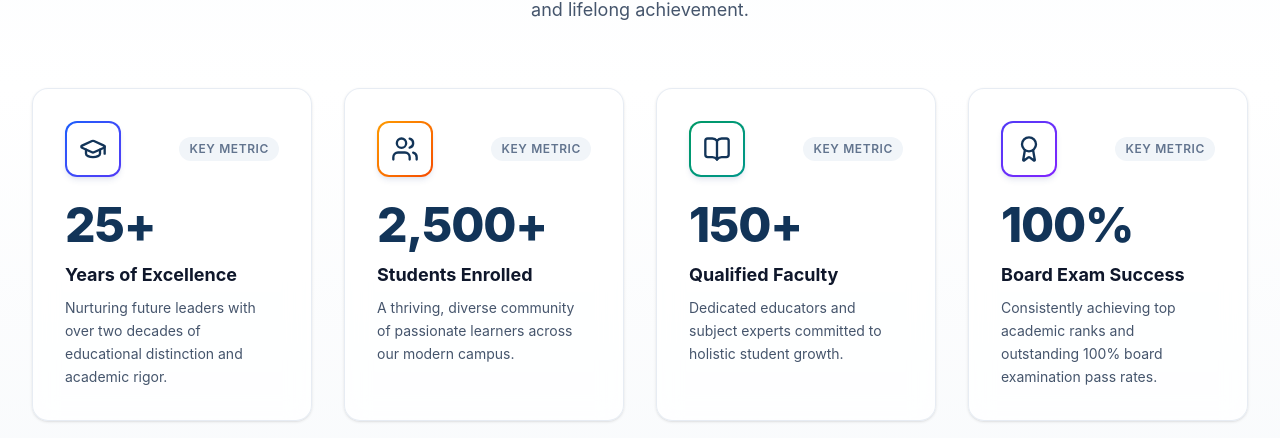
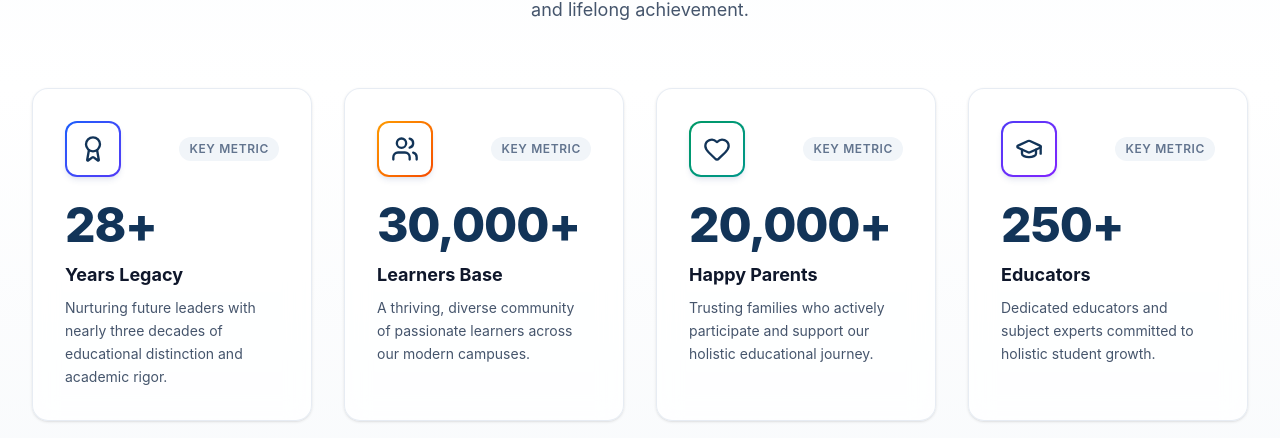
Before and after one commit to shivamvermajss/DETTROIN-INT-ShivamVerma-Website-Public, a React (Vite) app: page / in a window 1280 px wide. Shown: the part 1274-1712 px from the top of the page. Built offline with nearby package versions, Linux system fonts and the light colour scheme.

Commit message:
Built interactive animated statistics counter section

```diff
--- a/src/components/statistics/StatCard.jsx
+++ b/src/components/statistics/StatCard.jsx
@@ -1,22 +1,23 @@
 import React from 'react';
 import CountUp from 'react-countup';
 import { motion } from 'framer-motion';
+import { Award } from 'lucide-react'; // Fallback icon
 
 /**
  * StatCard Component
- * Renders an individual stat card with an icon, animated CountUp number, title, and description.
+ * Safely handles any icon format without crashing React.
  */
-const StatCard = ({ item, cardVariants }) => {
+const StatCard = ({ item = {}, cardVariants }) => {
   const { id, number, suffix, title, description, icon, iconGradient } = item;
-  const titleId = `stat-title-${id || title}`;
+  const titleId = `stat-title-${id || title || Math.random()}`;
 
-  // Helper to safely render icon whether it's a JSX Element (<Icon />) or a Component (Icon)
+  // Helper to safely render the icon
   const renderIcon = () => {
-    if (!icon) return null;
+    if (!icon) return <Award className="w-7 h-7 text-[#123458]" />;
 
     const iconClasses = "w-7 h-7 text-[#123458] group-hover:text-blue-600 transition-colors duration-300";
 
-    // Case 1: icon is already a JSX Element like <Users />
+    // 1. If icon is already a JSX Element like <Users />
     if (React.isValidElement(icon)) {
       return React.cloneElement(icon, {
         className: `${iconClasses} ${icon.props.className || ''}`,
@@ -24,9 +25,14 @@ const StatCard = ({ item, cardVariants }) => {
       });
     }
 
-    // Case 2: icon is a Component reference like Users
-    const IconComponent = icon;
-    return <IconComponent className={iconClasses} aria-hidden="true" />;
+    // 2. If icon is a valid React Component function (e.g. Users)
+    if (typeof icon === 'function' || (typeof icon === 'object' && icon.$$typeof)) {
+      const IconComponent = icon;
+      return <IconComponent className={iconClasses} aria-hidden="true" />;
+    }
+
+    // 3. Safe fallback if icon is an object/string that isn't a React component
+    return <Award className={iconClasses} aria-hidden="true" />;
   };
 
   return (
@@ -37,7 +43,7 @@ const StatCard = ({ item, cardVariants }) => {
       aria-labelledby={titleId}
       className="group relative h-full rounded-2xl bg-white/80 backdrop-blur-md border border-slate-200/80 p-6 sm:p-8 shadow-sm transition-all duration-300 hover:-translate-y-2 hover:shadow-xl hover:shadow-blue-900/5 hover:border-blue-200 focus-visible:outline-none focus-visible:ring-2 focus-visible:ring-[#2563EB] focus-visible:ring-offset-2 flex flex-col justify-between"
     >
-      {/* Subtle Top Accent Glow on Hover */}
+      {/* Top Accent Line */}
       <div className="absolute inset-x-0 top-0 h-1 rounded-t-2xl bg-gradient-to-r from-transparent via-blue-500/0 to-transparent group-hover:via-blue-500/40 transition-all duration-500" />
 
       <div>
@@ -59,7 +65,7 @@ const StatCard = ({ item, cardVariants }) => {
           <div className="text-4xl sm:text-5xl font-extrabold text-[#123458] tracking-tight flex items-baseline gap-0.5">
             <CountUp
               start={0}
-              end={number || 0}
+              end={typeof number === 'number' ? number : parseInt(number) || 0}
               duration={2.5}
               separator=","
               suffix={suffix || ''}
@@ -75,16 +81,15 @@ const StatCard = ({ item, cardVariants }) => {
 
         {/* Title */}
         <h3 id={titleId} className="text-lg font-bold text-slate-900 mb-2 group-hover:text-[#123458] transition-colors duration-200">
-          {title}
+          {title || 'Metric'}
         </h3>
 
         {/* Description */}
         <p className="text-sm text-slate-600 leading-relaxed font-normal">
-          {description}
+          {description || ''}
         </p>
       </div>
 
-      {/* Screen reader text */}
       <span className="sr-only">
         {number}{suffix} - {title}. {description}
       </span>
--- a/src/components/statistics/StatisticsData.js
+++ b/src/components/statistics/StatisticsData.js
@@ -1,4 +1,4 @@
-import { GraduationCap, Users, BookOpen, Award } from 'lucide-react';
+import { GraduationCap, Users, Heart, Award } from 'lucide-react';
 
 /**
  * Quick Statistics Section Data
@@ -6,42 +6,42 @@ import { GraduationCap, Users, BookOpen, Award } from 'lucide-react';
  */
 export const statisticsData = [
   {
-    id: 'years-of-excellence',
-    number: 25,
+    id: 'years-of-legacy',
+    number: 28,
     suffix: '+',
-    title: 'Years of Excellence',
-    description: 'Nurturing future leaders with over two decades of educational distinction and academic rigor.',
-    icon: GraduationCap,
+    title: 'Years Legacy',
+    description: 'Nurturing future leaders with nearly three decades of educational distinction and academic rigor.',
+    icon: Award,
     badgeColor: 'bg-blue-50 text-blue-600 border-blue-100',
     iconGradient: 'from-blue-600 to-indigo-600',
   },
   {
-    id: 'students-enrolled',
-    number: 2500,
+    id: 'learners-base',
+    number: 30000,
     suffix: '+',
-    title: 'Students Enrolled',
-    description: 'A thriving, diverse community of passionate learners across our modern campus.',
+    title: 'Learners Base',
+    description: 'A thriving, diverse community of passionate learners across our modern campuses.',
     icon: Users,
     badgeColor: 'bg-amber-50 text-amber-600 border-amber-100',
     iconGradient: 'from-amber-500 to-orange-600',
   },
   {
-    id: 'qualified-faculty',
-    number: 150,
+    id: 'happy-parents',
+    number: 20000,
     suffix: '+',
-    title: 'Qualified Faculty',
-    description: 'Dedicated educators and subject experts committed to holistic student growth.',
-    icon: BookOpen,
+    title: 'Happy Parents',
+    description: 'Trusting families who actively participate and support our holistic educational journey.',
+    icon: Heart,
     badgeColor: 'bg-emerald-50 text-emerald-600 border-emerald-100',
     iconGradient: 'from-emerald-600 to-teal-600',
   },
   {
-    id: 'board-exam-success',
-    number: 100,
-    suffix: '%',
-    title: 'Board Exam Success',
-    description: 'Consistently achieving top academic ranks and outstanding 100% board examination pass rates.',
-    icon: Award,
+    id: 'educators',
+    number: 250,
+    suffix: '+',
+    title: 'Educators',
+    description: 'Dedicated educators and subject experts committed to holistic student growth.',
+    icon: GraduationCap,
     badgeColor: 'bg-violet-50 text-violet-600 border-violet-100',
     iconGradient: 'from-indigo-600 to-violet-600',
   },
--- a/src/components/statistics/StatisticsGrid.jsx
+++ b/src/components/statistics/StatisticsGrid.jsx
@@ -29,7 +29,14 @@ const cardVariants = {
  * StatisticsGrid Component
  * Displays a responsive grid of StatCards with staggered Framer Motion entrance animations.
  */
-const StatisticsGrid = ({ stats }) => {
+const StatisticsGrid = ({ stats = [] }) => {
+  // Ensure stats is an array before mapping
+  const statsList = Array.isArray(stats) ? stats : [];
+
+  if (statsList.length === 0) {
+    return null;
+  }
+
   return (
     <motion.div
       variants={containerVariants}
@@ -38,8 +45,12 @@ const StatisticsGrid = ({ stats }) => {
       viewport={{ once: true, margin: '-50px' }}
       className="grid grid-cols-1 sm:grid-cols-2 lg:grid-cols-4 gap-6 lg:gap-8"
     >
-      {stats.map((item) => (
-        <StatCard key={item.id} item={item} cardVariants={cardVariants} />
+      {statsList.map((item, index) => (
+        <StatCard
+          key={item.id || item.title || index}
+          item={item}
+          cardVariants={cardVariants}
+        />
       ))}
     </motion.div>
   );
```
